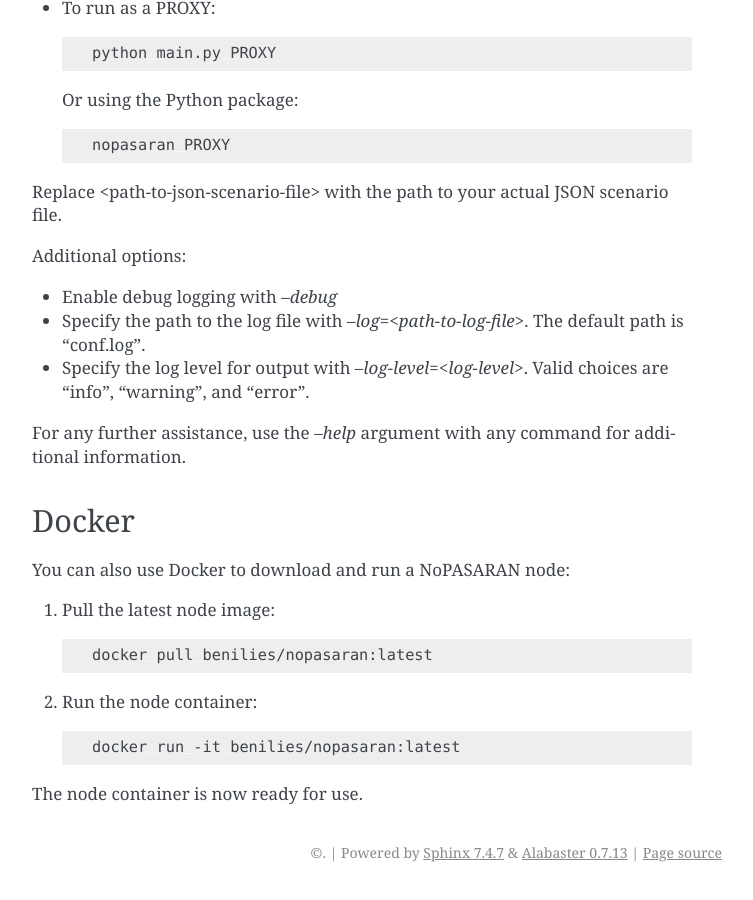
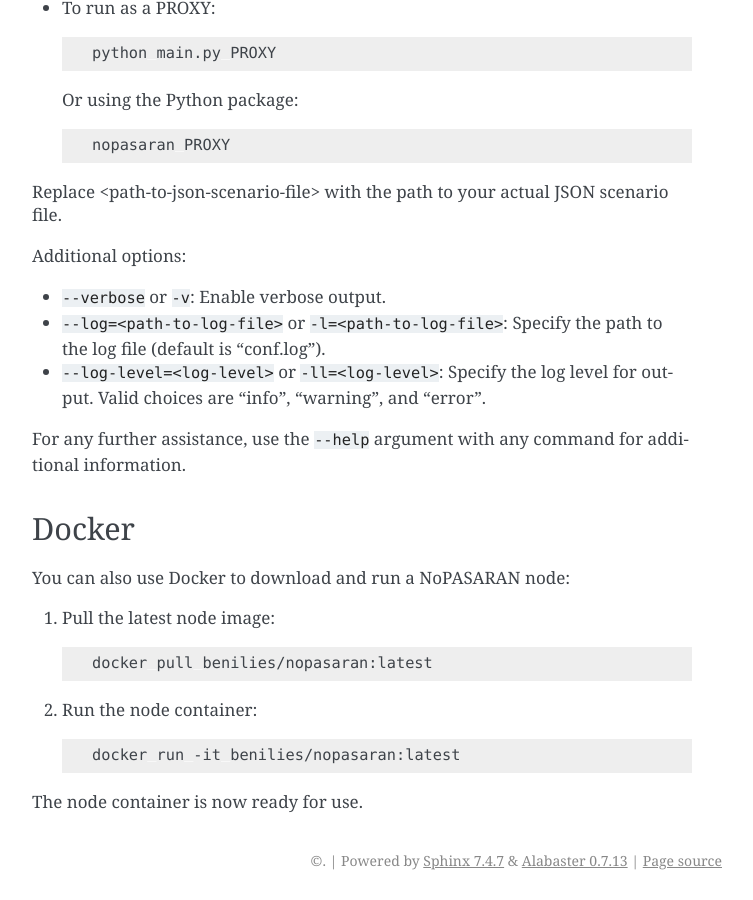
Before and after one commit to BenIlies/NoPASARAN, a Sphinx documentation site: the page built from docs/quickstart.rst, in a window 1280 px wide and 900 px high, scrolled down 1502 px. Shown: the whole window, without its empty margins (388-1141 px from the left). Built offline with Sphinx 7.4.7, drawn with Linux system fonts in a browser that asks for light colours.

Commit message:
Add verbose support

```diff
--- a/docs/quickstart.rst
+++ b/docs/quickstart.rst
@@ -86,11 +86,11 @@
 
 Additional options:
 
-- Enable debug logging with `--debug`
-- Specify the path to the log file with `--log=<path-to-log-file>`. The default path is "conf.log".
-- Specify the log level for output with `--log-level=<log-level>`. Valid choices are "info", "warning", and "error".
+- ``--verbose`` or ``-v``: Enable verbose output.
+- ``--log=<path-to-log-file>`` or ``-l=<path-to-log-file>``: Specify the path to the log file (default is "conf.log").
+- ``--log-level=<log-level>`` or ``-ll=<log-level>``: Specify the log level for output. Valid choices are "info", "warning", and "error".
 
-For any further assistance, use the `--help` argument with any command for additional information.
+For any further assistance, use the ``--help`` argument with any command for additional information.
 
 Docker
 ------
```
Also changed, not shown: README.md (+3 -3 lines), 1 other file.
